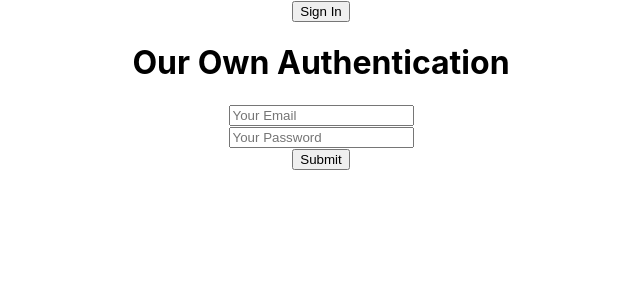
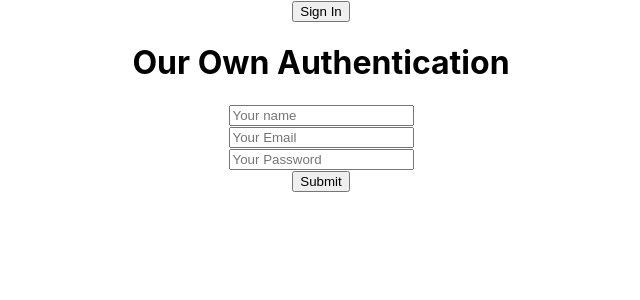
Before and after one commit to stsharin/Web-practice-module-41, a React (Create React App) app: page / in a window 1280 px wide. Shown: the top 300 px of the page, without its empty margins (319-959 px from the left). Built offline with nearby package versions, Linux system fonts and the light colour scheme.

Commit message:
field varification

```diff
--- a/src/App.js
+++ b/src/App.js
@@ -14,13 +14,15 @@
 }
 
 function App() {
+  // object with multiple values
   const [user, setUser] = useState({
     isSignedIn: false,
     name: '',
     email: '',
+    password: '',
     photo: ''
-  }) // object with multiple values
-
+  })
+  // Google sign in authentication
   const provider = new firebase.auth.GoogleAuthProvider();
   const handleSignIn = () => {
     firebase.auth().signInWithPopup(provider)
@@ -60,16 +62,31 @@
 
   const handleBlur = (e) => {
     // detecting the field and value
-    console.log(e.target.name, e.target.value);
-    if(e.target.name==='email'){
-      const isEmailValid = /\S+@\S+\.\S+/.test(e.target.value);
-      console.log(isEmailValid);
+    // console.log(e.target.name, e.target.value);
+    // if (e.target.name === 'email') {
+    //   const isEmailValid = /\S+@\S+\.\S+/.test(e.target.value);
+    //   console.log(isEmailValid);
+    // debugger;  to debug
+
+    // form validation checking
+    let isFieldValid = true;
+    if (e.target.name === 'email') {
+      isFieldValid = /\S+@\S+\.\S+/.test(e.target.value);
+      // console.log(isFormValid);
     }
-    if(e.target.name === 'password'){
+    if (e.target.name === 'password') {
       const isPasswordValid = e.target.value.length > 6;
       const passwordHasNumber = /\d{3}/.test(e.target.value);
       // both conditions has to be true
-      console.log(isPasswordValid && passwordHasNumber);
+      isFieldValid = (isPasswordValid && passwordHasNumber);
+    }
+    // if the condition is true then it will set the new email and pass of the user
+    if(isFieldValid){
+      // [... coping array, adding new item]
+      // [...card, newItem]
+      const newUserInfo = {...user};
+      newUserInfo[e.target.name] = e.target.value;
+      setUser(newUserInfo);
     }
   }
 
@@ -92,13 +109,18 @@
         </div>
       }
       <h1>Our Own Authentication</h1>
+      {/* <p>Name: {user.name}</p>
+      <p>Email: {user.email}</p>
+      <p>Password: {user.password}</p> */}
       <form onSubmit={handleSubmit}>
-        <input name="email" onBlur={handleBlur} type="text" id="" placeholder="Your Email" required/>
+        <input type="text" onBlur={handleBlur} name="name" id="" placeholder="Your name" required/>
         <br/>
-        <input name="password" onBlur={handleBlur} type="password" id="" placeholder="Your Password" required/>
-        <br/>
+        <input name="email" onBlur={handleBlur} type="text" id="" placeholder="Your Email" required />
+        <br />
+        <input name="password" onBlur={handleBlur} type="password" id="" placeholder="Your Password" required />
+        <br />
         {/* <button>Submit</button> */}
-        <input type="submit" value="Submit"/>
+        <input type="submit" value="Submit" />
       </form>
     </div>
   );
```
